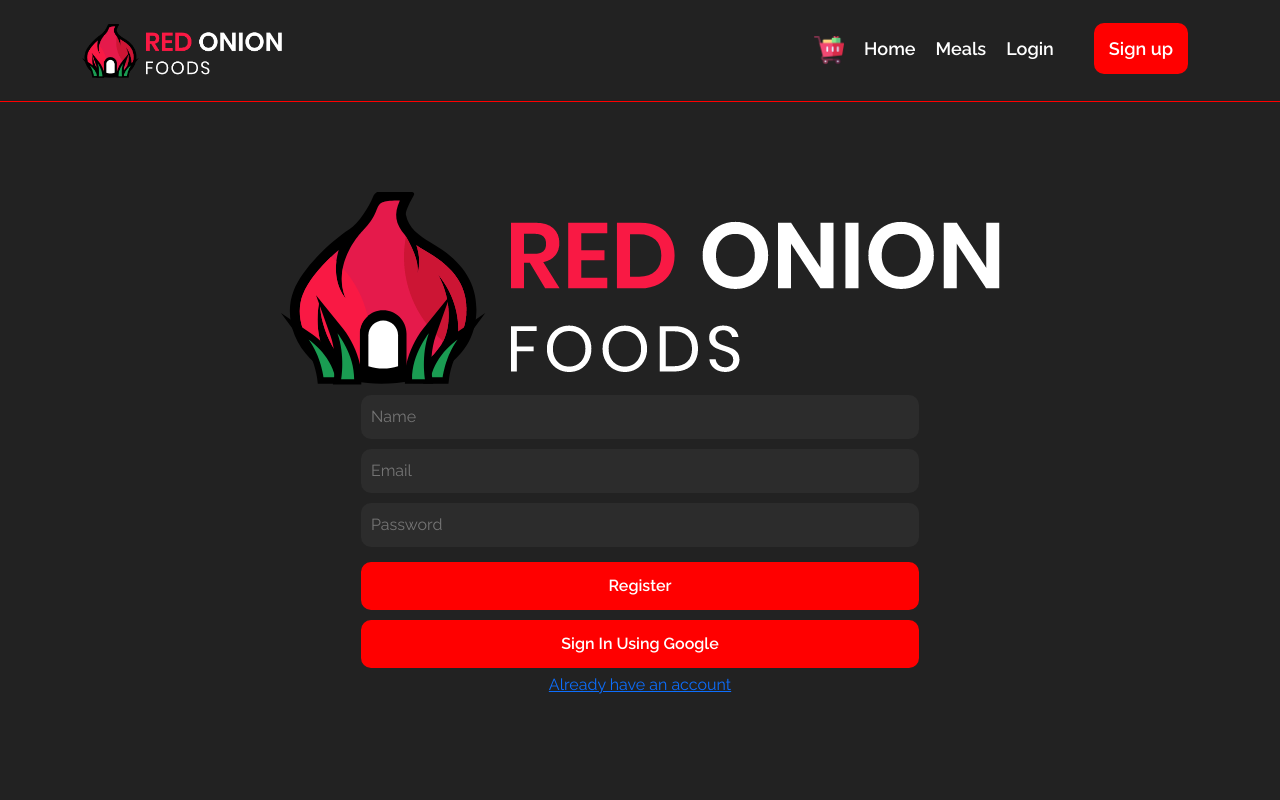
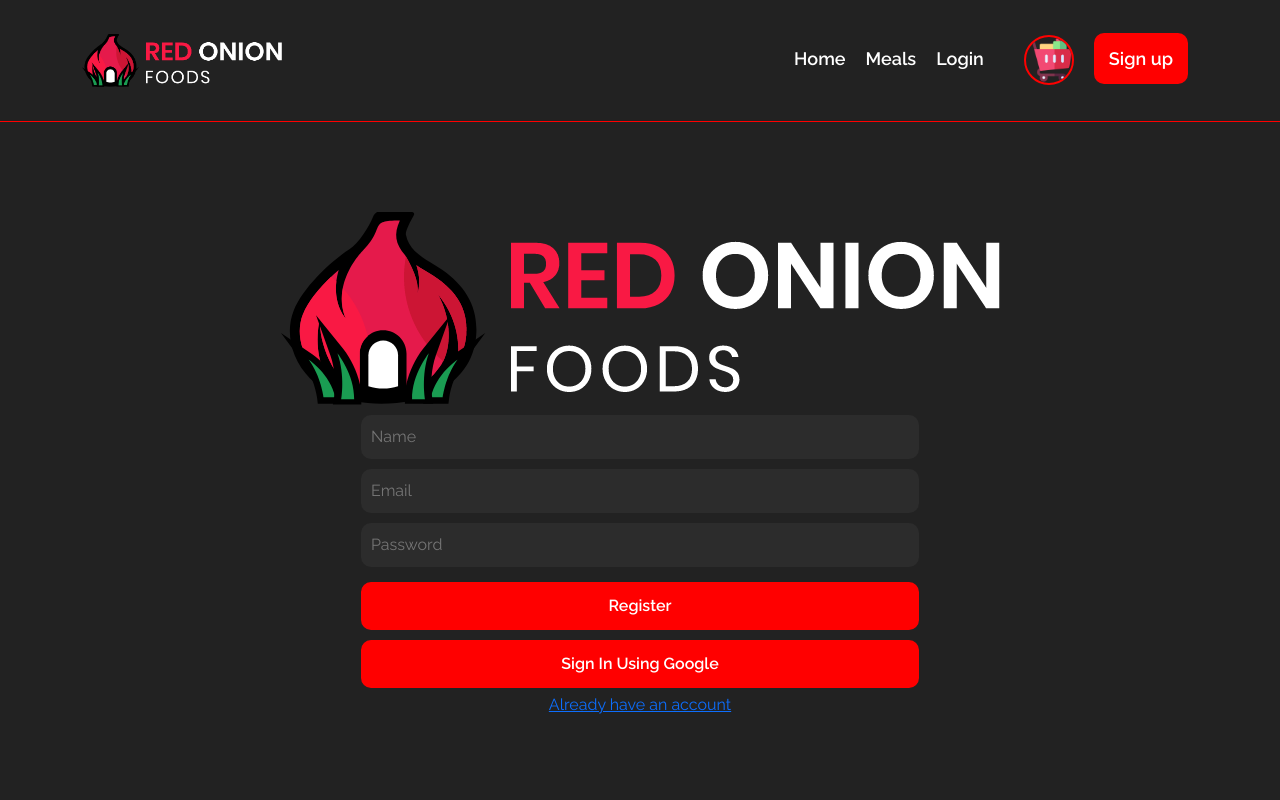
Before and after one commit to Samiul-Ahmed-96/react-hot-onion-restaurant, a React (Create React App) app: page /signup in a window 1280 px wide. Shown: the top 800 px of the page. Built offline with nearby package versions, Linux system fonts and the light colour scheme; no server answers.

Commit message:
Fixed Error

```diff
--- a/src/Hooks/useFirebase.js
+++ b/src/Hooks/useFirebase.js
@@ -31,7 +31,7 @@ const useFirebase = () => {
         setUser({});
         })
     }
-
+    //observer
     useEffect(()=>{
         const unsubscribed = onAuthStateChanged(auth,user =>{
             if(user){
--- a/src/Pages/Register/Register.js
+++ b/src/Pages/Register/Register.js
@@ -19,7 +19,7 @@ const Register = () => {
                             <input type="password" placeholder="Password" />
                             <button>Register</button>
                             <br />
-                            <Link>
+                            <Link to="/SignUp">
                                  <button onClick={signInUsingGoogle}>Sign In Using Google</button>
                             </Link>
                             <Link to="/login">Already have an account</Link>
--- a/src/Pages/Shared/Header/Header.css
+++ b/src/Pages/Shared/Header/Header.css
@@ -44,4 +44,10 @@ a.cartIcon img {
   color: #222222;
   font-size: 14px;
   font-weight: 600;
+  border: 2px solid #858585;
 }
+.main-menu ul li img {
+  width: 50px;
+  border-radius: 50%;
+  border: 2px solid red;
+}
--- a/src/Pages/Shared/Header/Header.js
+++ b/src/Pages/Shared/Header/Header.js
@@ -22,14 +22,21 @@ const Header = () => {
                             <Col xs={12} md={10}>
                                 <div className="main-menu">
                                     <ul>
-                                        <li><Link to="/cart" className="cartIcon"><img src={cartIcon} alt="" /></Link></li>
+
                                         <li><Link to="/home">Home</Link></li>
                                         <li><Link to="/meals">Meals</Link></li>
-                                        <li><Link to="/login">Login</Link></li>
+
+                                        {
+                                         !user.email && <li><Link to="/login">Login</Link></li>
+                                        }
+                                        {
+                                          user.email && <li><img src={user.photoURL} alt="" /></li>
+                                        }
                                         <li>{user?.displayName}</li>
                                         {
                                             user?.email && <li><button onClick={handleSignOut}>Logout</button></li>
                                         }
+                                        <li><Link to="/cart" className="cartIcon"><img src={cartIcon} alt="" /></Link></li>
                                         <li><Link to="/signup" className="SignUp">Sign up</Link></li>
                                     </ul>
                                 </div>
```
